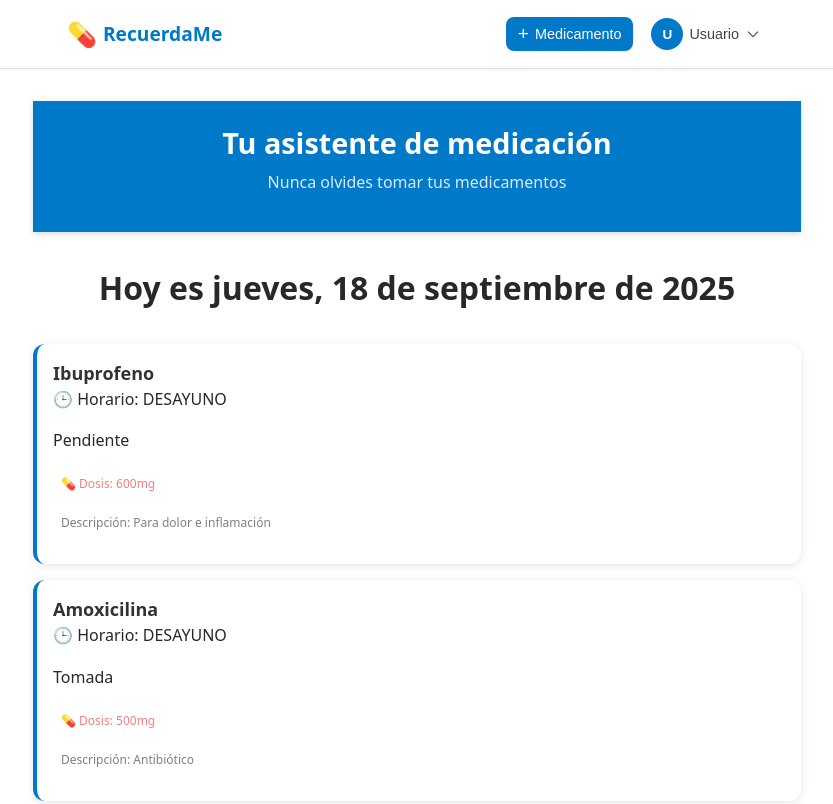
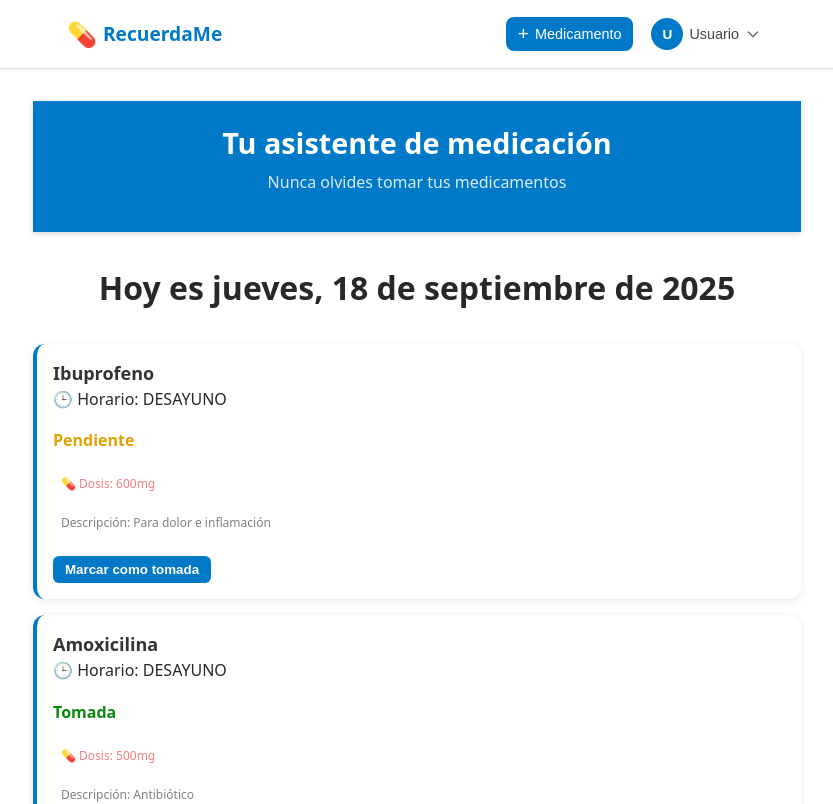
Before and after one commit to Sanitas-Hackaton-somosF5/Recuerda-me-frontend, a React (Vite) app: page /today in a window 1280 px wide. Shown: the top 804 px of the page, without its empty margins (223-1056 px from the left). Built offline with nearby package versions, Linux system fonts and the light colour scheme; data requests are answered from the project's data file.

Commit message:
UPDATE intakeCard.jsx with Status information #5

```diff
--- a/src/components/IntakeCard.jsx
+++ b/src/components/IntakeCard.jsx
@@ -1,6 +1,5 @@
 import React from "react";
 import styles from "./IntakeCard.module.css";
-
 
 const statusMap = {
   PENDING: "Pendiente",
@@ -8,23 +7,36 @@ const statusMap = {
   MISSED: "Perdida"
 };
 
-const IntakeCard = ({ name, description, dosage, status, slot }) => {
+const statusClassMap = {
+  PENDING: "status-pending",
+  TAKEN: "status-taken",
+  MISSED: "status-missed"
+};
+
+const IntakeCard = ({ name, description, dosage, status, slot, onUpdateStatus }) => {
   return (
     <div className={styles["intake-card"]}>
       <div className={styles["intake-header"]}>
         <h3 className={styles["intake-name"]}>{name}</h3>
       </div>
       <div className={styles["intake-body"]}>
-
         <p className={styles["intake-slot"]}>🕒 Horario: {slot}</p>
-                <p className={styles["intake-status"]}>{statusMap[status] || status}</p>
+        <p className={`${styles["intake-status"]} ${styles[statusClassMap[status]]}`}>
+          {statusMap[status] || status}
+        </p>
         <p className={styles["intake-dosage"]}>💊 Dosis: {dosage}</p>
-
-
         <p className={styles["intake-description"]}>Descripción: {description}</p>
 
+        {/* Botón para marcar como tomada */}
+        {status !== "TAKEN" && (
+          <button
+            className={styles["intake-btn"]}
+            onClick={() => onUpdateStatus("TAKEN")}
+          >
+            Marcar como tomada
+          </button>
+        )}
       </div>
-
     </div>
   );
 };
--- a/src/components/IntakeCard.module.css
+++ b/src/components/IntakeCard.module.css
@@ -45,3 +45,34 @@
     font-weight: 500;
     color: lightcoral
 }
+
+.status-pending {
+  color: #e1a100;
+  font-weight: 600;
+}
+
+.status-taken {
+  color: #0a8a0a;
+  font-weight: 600;
+}
+
+.status-missed {
+  color: #e21024;
+  font-weight: 600;
+}
+
+.intake-btn {
+  margin-top: 8px;
+  padding: 6px 12px;
+  background-color: rgb(0, 121, 200);
+  color: white;
+  border: none;
+  border-radius: 6px;
+  cursor: pointer;
+  font-weight: 600;
+  transition: opacity 0.2s;
+}
+
+.intake-btn:hover {
+  opacity: 0.8;
+}
```
Lines whose indentation alone changed are shown as unchanged.
